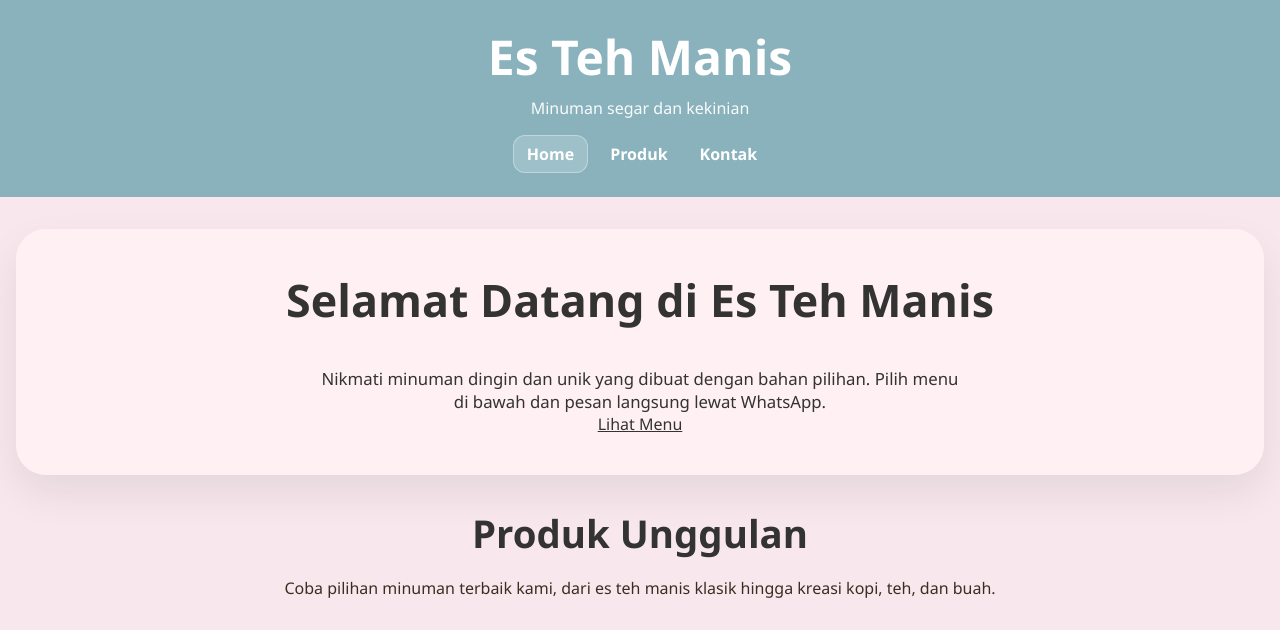
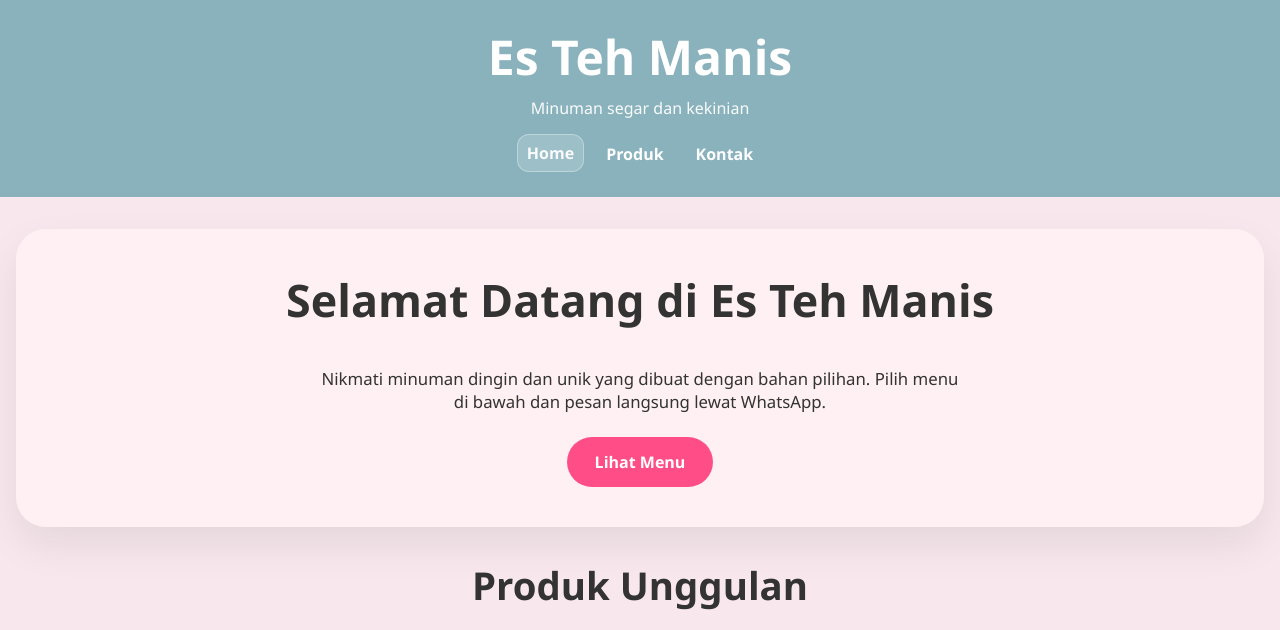
Before and after one commit to Nikolauskuai/tugas-web, a PHP site: page /uts.html in a window 1280 px wide. Shown: the top 630 px of the page. Run offline with PHP 8.4, Linux system fonts and the light colour scheme.

Commit message:
Update uts.css

```diff
--- a/uts.css
+++ b/uts.css
@@ -45,7 +45,6 @@ header {
     opacity: 0.95;
 }
 
-/* navigasi menu */
 nav {
     display: flex;
     flex-wrap: wrap;
@@ -64,19 +63,18 @@ nav a {
     white-space: nowrap;
 }
 
+nav a.active,
+nav a:hover {
+    opacity: 0.95;
+    transform: translateY(-1px);
+}
+
 nav a.active {
-    padding: 8px 14px;
     background: rgba(255, 255, 255, 0.18);
     border-radius: 12px;
     box-shadow: inset 0 0 0 1px rgba(255, 255, 255, 0.35);
 }
 
-nav a:hover {
-    opacity: 0.95;
-    transform: translateY(-1px);
-}
-
-/* main content */
 main {
     flex: 1;
     padding: 32px 16px;
@@ -94,7 +92,6 @@ main {
     color: #3c2d22;
 }
 
-/* hero section */
 .hero {
     background: #fff1f3;
     padding: 40px 24px;
@@ -109,9 +106,19 @@ main {
 }
 
 .hero p {
-    margin: 12px auto 0;
+    margin: 12px auto 24px;
     max-width: 650px;
     font-size: 1.05rem;
+}
+
+.cta-button {
+    display: inline-block;
+    padding: 14px 28px;
+    background: #ff4d88;
+    color: white;
+    border-radius: 999px;
+    text-decoration: none;
+    font-weight: 700;
 }
 
 .featured,
@@ -121,7 +128,6 @@ main {
     margin: 0 auto;
 }
 
-/* product grid */
 .product-grid {
     display: flex;
     flex-wrap: wrap;
@@ -130,7 +136,6 @@ main {
     padding-top: 24px;
 }
 
-/* product cards */
 .card {
     background: #ffffff;
     border-radius: 20px;
@@ -185,7 +190,6 @@ main {
     opacity: 0.95;
 }
 
-/* contact section */
 .contact-info {
     padding: 0 16px;
 }
@@ -221,7 +225,6 @@ main {
     font-weight: bold;
 }
 
-/* footer */
 footer {
     background: #ffffff;
     color: #666;
@@ -235,7 +238,6 @@ footer p {
     font-size: 0.95rem;
 }
 
-/* responsive design */
 @media (max-width: 720px) {
     .card {
         width: 100%;
@@ -243,10 +245,7 @@ footer p {
     }
 
     nav {
-        display: flex;
-        flex-wrap: wrap;
         justify-content: center;
-        gap: 12px;
     }
 
     .hero,
```
